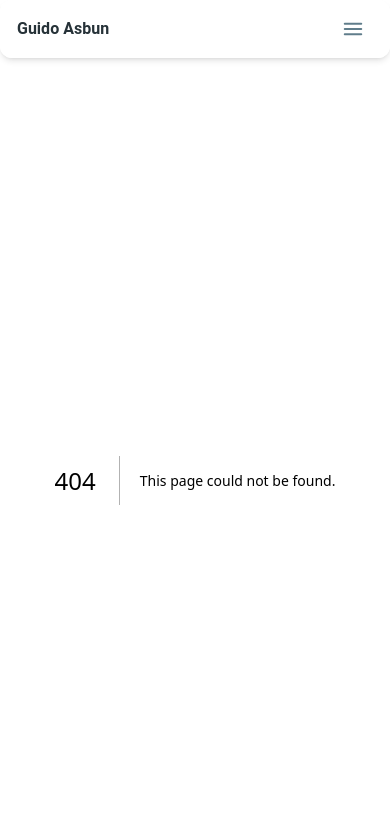
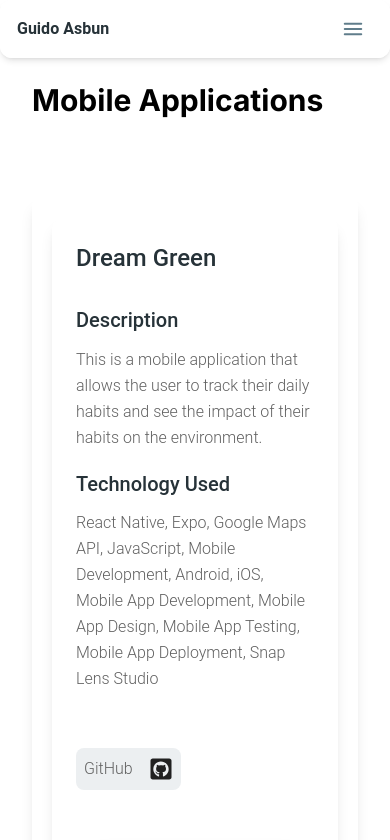
Before and after one commit to guidoasbun/portfolio-v2, a Next.js app: page /projects/mobile-projects in a window 390 px wide. Before the commit this address had no page. Shown: the top 840 px of the page. Built offline with nearby package versions, Linux system fonts and the light colour scheme; grey boxes are pictures that could not be loaded.

Commit message:
Mobile Projects

```diff
--- /dev/null
+++ b/app/projects/mobile-projects/page.js
@@ -0,0 +1,17 @@
+import ProjectCard from "@/components/project-card/project-card";
+import mobileProjectsList from "@/assets/project-lists/mobileProjects.js";
+
+export default function MobileProjects() {
+  return (
+    <main className="mx-auto max-w-screen-xl px-4 py-2">
+      <h1 className="text-3xl font-bold p-4">Mobile Applications</h1>
+      <div className="container mx-auto px-4 py-8">
+        <div className="bg-white p-5 rounded-lg shadow-lg max-w-auto mx-auto my-8">
+          <div className="grid grid-cols-1 md:grid-cols-2 gap-4">
+            <ProjectCard projectItems={mobileProjectsList} />
+          </div>
+        </div>
+      </div>
+    </main>
+  );
+}
--- a/app/projects/other-projects/page.js
+++ /dev/null
@@ -1,12 +0,0 @@
-export default function OtherProjects() {
-  return (
-    <main className="mx-auto max-w-screen-xl px-4 py-2">
-      <h1 className="text-3xl font-bold p-4">Other Projects</h1>
-      <div className="container mx-auto px-4 py-8">
-        <div className="bg-white p-5 rounded-lg shadow-lg max-w-auto mx-auto my-8">
-          <div className="grid grid-cols-1 md:grid-cols-2 gap-4"></div>
-        </div>
-      </div>
-    </main>
-  );
-}
--- /dev/null
+++ b/assets/project-lists/mobileProjects.js
@@ -0,0 +1,15 @@
+import dreamGreenImage from "@/assets/images/project-images/dreamGreen.gif";
+
+const mobileProjects = [
+  {
+    title: "Dream Green",
+    image: dreamGreenImage,
+    description:
+      "This is a mobile application that allows the user to track their daily habits and see the impact of their habits on the environment. ",
+    github: "https://github.com/guidoasbun/Dream-Green?tab=readme-ov-file",
+    live: "",
+    tech: "React Native, Expo, Google Maps API, JavaScript, Mobile Development, Android, iOS, Mobile App Development, Mobile App Design, Mobile App Testing, Mobile App Deployment, Snap Lens Studio",
+  },
+];
+
+export default mobileProjects;
--- a/assets/projectMenuItems.js
+++ b/assets/projectMenuItems.js
@@ -1,6 +1,7 @@
 import { SiWebpack, SiAdobe } from "react-icons/si";
 import { FaJava, FaLaptopCode, FaGithubSquare } from "react-icons/fa";
 import { TbBrandCpp } from "react-icons/tb";
+import { IoPhonePortraitOutline } from "react-icons/io5";
 
 const projectMenuItems = [
   {
@@ -28,10 +29,10 @@ const projectMenuItems = [
     link: "/projects/art-projects",
   },
   {
-    title: "Other",
-    description: "Other projects",
-    icon: FaLaptopCode,
-    link: "/projects/other-projects",
+    title: "Mobile Applications",
+    description: "Mobile projects",
+    icon: IoPhonePortraitOutline,
+    link: "/projects/mobile-projects",
   },
   {
     title: "GitHub",
```
Also changed, not shown: 1 other file (tests, documents, lock files or other folders).
